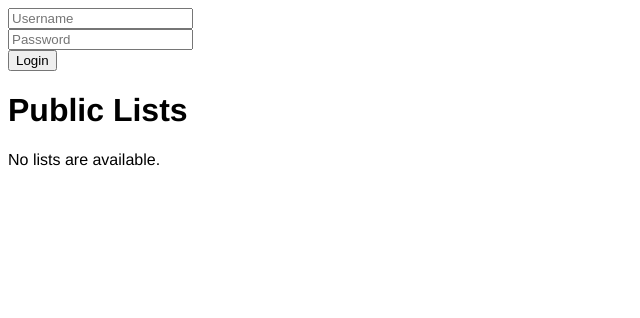
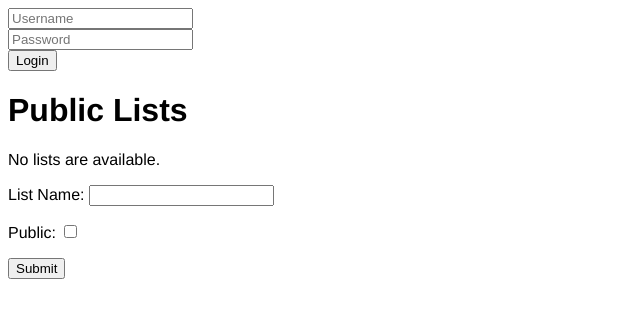
Before and after one commit to bolecki/lister, a Django app: page /lists/ in a window 1280 px wide. Shown: the top 318 px of the page, without its empty margins (0-640 px from the left). Run offline with Django 3.2, Linux system fonts and the light colour scheme; data that the repository does not hold is empty; parts of the project's set-up code (start-up, migrations or seed data) failed here and were passed over.

Commit message:
added form to create list

```diff
--- /dev/null
+++ b/lister/lists/forms.py
@@ -0,0 +1,5 @@
+from django import forms
+
+class CreateListForm(forms.Form):
+    name = forms.CharField(label='List Name', max_length=100)
+    public = forms.BooleanField(required=False)
--- a/lister/lists/templates/lists/login.html
+++ b/lister/lists/templates/lists/login.html
@@ -29,4 +29,10 @@
     {% else %}
         <p>No lists are available.</p>
     {% endif %}
+
+    <form action="{% url 'lists:create' %}" method="post">
+        {% csrf_token %}
+        {{ form.as_p }}
+        <input type="submit" value="Submit" />
+    </form>
 </body>
--- a/lister/lists/urls.py
+++ b/lister/lists/urls.py
@@ -7,6 +7,7 @@ app_name = 'lists'
 urlpatterns = [
     url(r'^$', views.index, name='index'),
     url(r'^logout/$', logout, {'next_page':'/lists'}, name='logout'),
+    url(r'^create/$', views.create, name='create'),
     url(r'^(?P<list_id>[0-9]+)/$', views.lister, name='lister'),
     url(r'^(?P<list_id>[0-9]+)/(?P<item_id>[0-9]+)/(?P<action>[a-z]+)/vote/$', views.vote, name='vote'),
 ]
--- a/lister/lists/views.py
+++ b/lister/lists/views.py
@@ -4,12 +4,15 @@ from django.core.urlresolvers import reverse
 from django.core.exceptions import ObjectDoesNotExist
 from django.contrib.auth import authenticate, login, logout
 
+from .forms import CreateListForm
+
 from django.contrib.auth.models import User
 from .models import Lister, Item
 
 def index(request):
     lists = Lister.objects.filter(public=True)
-    context = {'lists': lists}
+    form = CreateListForm()
+    context = {'lists': lists, 'form': form}
 
     if request.method == 'GET':
         if request.user.is_authenticated():
@@ -46,6 +49,32 @@ def index(request):
     return render(request, 'lists/login.html', context)
 
 
+def create(request):
+    if request.method == "POST":
+        form = CreateListForm(request.POST)
+
+        if form.is_valid():
+            name = form.cleaned_data['name']
+            public = form.cleaned_data['public']
+
+            lister = Lister(list_name=name, public=public)
+            lister.save()
+
+            return HttpResponseRedirect(reverse('lists:lister', args=(lister.id,)))
+
+        else:
+            form = CreateListForm()
+            context = {'form': form}
+
+            if request.user.is_authenticated():
+                context['user'] = request.user
+                context['lists'] = request.user.lister_set.all()
+            else:
+                context['lists'] = Lister.objects.filter(public=True)
+
+            return render(request, 'lists/login.html', context)
+
+
 def lister(request, list_id):
     lister = Lister.objects.get(pk=list_id)
 
```
